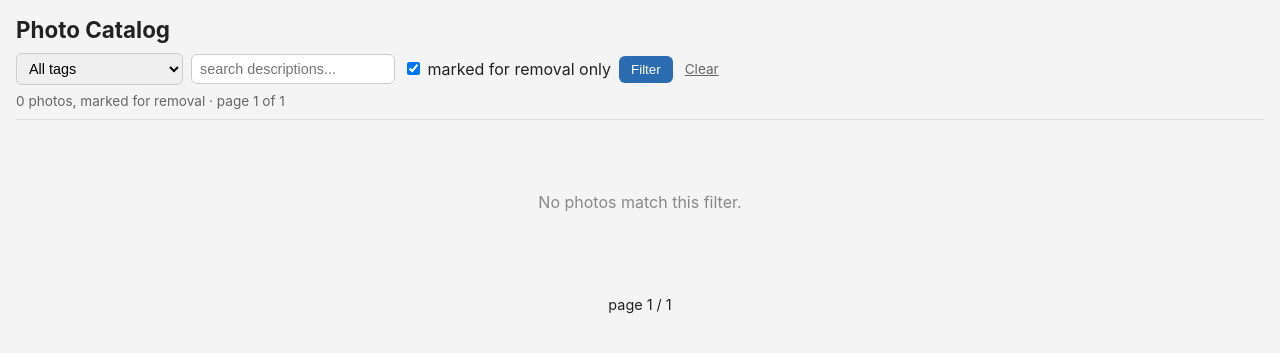
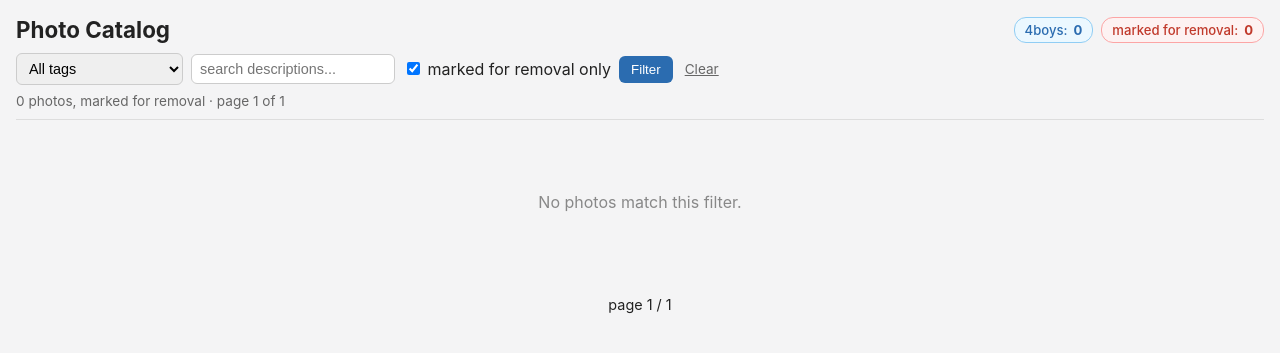
Before and after one commit to djbrowne/photo_sorting, a Flask app: page /?marked=1 in a window 1280 px wide. Shown: the top 353 px of the page. Run offline with Flask 3, Linux system fonts and the light colour scheme; data comes from the database, SQL or seed files in the repository.

Commit message:
Add count labels for '4boys' and 'marked for removal' photos

```diff
--- a/app.py
+++ b/app.py
@@ -133,10 +133,20 @@ def index():
 
     all_tags = [r[0] for r in db.execute("SELECT name FROM tags ORDER BY name")]
 
+    count_4boys = db.execute(
+        "SELECT COUNT(DISTINCT pt.photo_id) FROM photo_tags pt JOIN tags t ON pt.tag_id = t.id WHERE t.name = '4boys'"
+    ).fetchone()[0]
+
+    count_marked = db.execute(
+        """SELECT COUNT(*) FROM photos WHERE marked_for_removal = 1
+           OR id IN (SELECT photo_id FROM photo_tags pt JOIN tags t ON pt.tag_id = t.id WHERE t.name = 'marked for removal')"""
+    ).fetchone()[0]
+
     return render_template(
         "index.html", photos=rows, tags_by_photo=tags_by_photo, all_tags=all_tags,
         page=page, total_pages=total_pages, total=total,
         tag_filter=tag_filter, marked_only=marked_only, search=search,
+        count_4boys=count_4boys, count_marked=count_marked,
     )
 
 
--- a/static/app.js
+++ b/static/app.js
@@ -10,6 +10,16 @@ async function api(url, options = {}) {
   return res.json();
 }
 
+function updateStatCount(id, delta) {
+  const el = document.getElementById(id);
+  if (el) {
+    const cur = parseInt(el.textContent, 10);
+    if (!isNaN(cur)) {
+      el.textContent = Math.max(0, cur + delta);
+    }
+  }
+}
+
 grid.addEventListener("change", async (e) => {
   if (!e.target.classList.contains("mark-checkbox")) return;
   const card = e.target.closest(".card");
@@ -17,6 +27,7 @@ grid.addEventListener("change", async (e) => {
   try {
     const data = await api(`/api/photo/${id}/toggle-removal`, { method: "POST" });
     card.classList.toggle("marked", data.marked_for_removal);
+    updateStatCount("stat-count-marked", data.marked_for_removal ? 1 : -1);
   } catch (err) {
     alert("Could not update: " + err.message);
     e.target.checked = !e.target.checked; // revert on failure
@@ -47,6 +58,7 @@ grid.addEventListener("click", async (e) => {
         await api(`/api/photo/${id}/tags/${tagId}`, { method: "DELETE" });
         existingTagSpan.remove();
         syncQuickTagButton(card, tagName, false);
+        if (tagName === "4boys") updateStatCount("stat-count-4boys", -1);
       } else {
         const tag = await api(`/api/photo/${id}/tags`, {
           method: "POST",
@@ -62,6 +74,7 @@ grid.addEventListener("click", async (e) => {
         tagsContainer.insertBefore(span, addInput);
         card.querySelector(".untagged-badge")?.remove();
         syncQuickTagButton(card, tagName, true);
+        if (tagName === "4boys") updateStatCount("stat-count-4boys", 1);
       }
     } catch (err) {
       alert("Could not update tag: " + err.message);
@@ -82,6 +95,7 @@ grid.addEventListener("click", async (e) => {
       tagSpan.remove();
       if (tagName) {
         syncQuickTagButton(card, tagName, false);
+        if (tagName === "4boys") updateStatCount("stat-count-4boys", -1);
       }
     } catch (err) {
       alert("Could not remove tag: " + err.message);
@@ -128,6 +142,7 @@ grid.addEventListener("keydown", async (e) => {
       span.dataset.tagName = tag.name;
       span.innerHTML = `${tag.name}<button class="tag-remove" data-tag-id="${tag.id}" title="Remove tag">&times;</button>`;
       input.parentElement.insertBefore(span, input);
+      if (tag.name === "4boys") updateStatCount("stat-count-4boys", 1);
     }
     input.value = "";
     card.querySelector(".untagged-badge")?.remove();
--- a/static/style.css
+++ b/static/style.css
@@ -16,7 +16,50 @@ header {
   border-bottom: 1px solid #ddd;
   margin-bottom: 16px;
 }
-h1 { margin: 0 0 10px; font-size: 1.4rem; }
+h1 { margin: 0; font-size: 1.4rem; }
+
+.header-top {
+  display: flex;
+  justify-content: space-between;
+  align-items: center;
+  flex-wrap: wrap;
+  gap: 12px;
+  margin-bottom: 10px;
+}
+
+.header-stats {
+  display: flex;
+  align-items: center;
+  gap: 8px;
+}
+
+.stat-badge {
+  display: inline-flex;
+  align-items: center;
+  gap: 6px;
+  padding: 4px 10px;
+  border-radius: 12px;
+  font-size: 0.82rem;
+  text-decoration: none;
+  font-weight: 500;
+  transition: filter 0.15s;
+}
+.stat-badge:hover {
+  filter: brightness(0.95);
+}
+.stat-badge.stat-4boys {
+  background: #ebf8ff;
+  color: #2b6cb0;
+  border: 1px solid #90cdf4;
+}
+.stat-badge.stat-marked {
+  background: #fdf2f2;
+  color: #c0392b;
+  border: 1px solid #fca5a5;
+}
+.stat-badge .stat-count {
+  font-weight: 700;
+}
 
 .filters { display: flex; flex-wrap: wrap; gap: 8px; align-items: center; }
 .filters select, .filters input[type="text"] {
--- a/templates/index.html
+++ b/templates/index.html
@@ -7,9 +7,20 @@
 <link rel="stylesheet" href="{{ url_for('static', filename='style.css') }}">
 </head>
 <body>
-
 <header>
-  <h1>Photo Catalog</h1>
+  <div class="header-top">
+    <h1>Photo Catalog</h1>
+    <div class="header-stats">
+      <a href="{{ url_for('index', tag='4boys') }}" class="stat-badge stat-4boys" title="Filter by '4boys'">
+        <span class="stat-label">4boys:</span>
+        <strong id="stat-count-4boys" class="stat-count">{{ count_4boys }}</strong>
+      </a>
+      <a href="{{ url_for('index', marked='1') }}" class="stat-badge stat-marked" title="Filter by 'marked for removal'">
+        <span class="stat-label">marked for removal:</span>
+        <strong id="stat-count-marked" class="stat-count">{{ count_marked }}</strong>
+      </a>
+    </div>
+  </div>
   <form class="filters" method="get" action="{{ url_for('index') }}">
     <select name="tag" onchange="this.form.submit()">
       <option value="">All tags</option>
```
